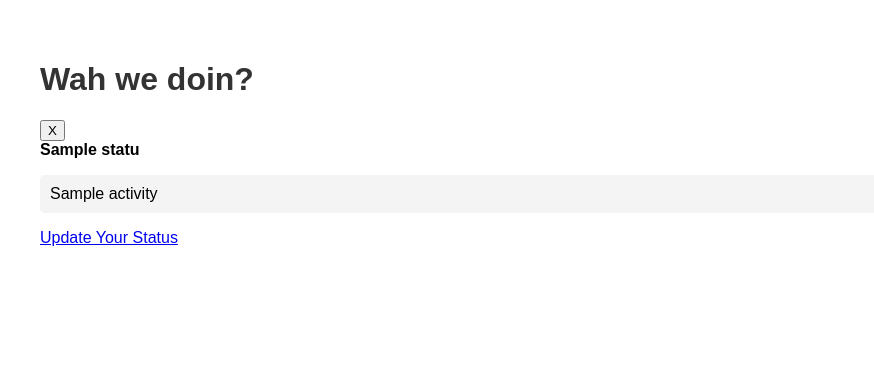
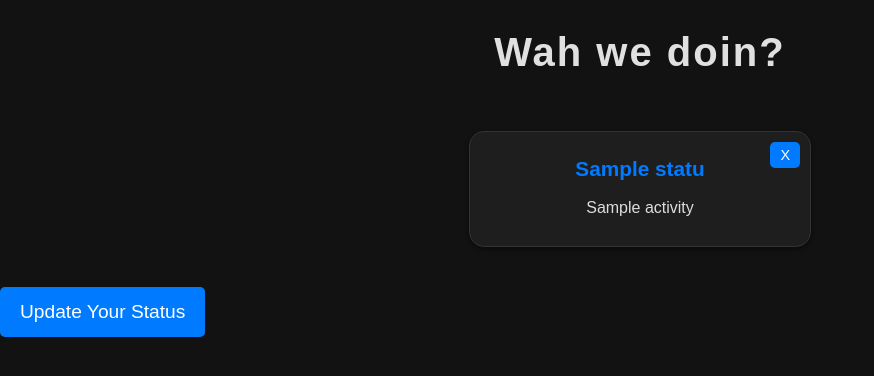
Before and after one commit to tristannarine/TheBoysStatus, a Flask app: template The Boys/templates/index.html in a window 1280 px wide. Shown: the top 376 px of the page, without its empty margins (0-874 px from the left). Run offline with Flask 3, Linux system fonts and the light colour scheme; the template is opened without the code that fills it: most values are stand-ins (such as "Sample title", 1, 10 or a date in 2020).

Commit message:
Update styles.css

```diff
--- a/The Boys/static/styles.css
+++ b/The Boys/static/styles.css
@@ -1,21 +1,105 @@
+/* General Styles */
 body {
     font-family: Arial, sans-serif;
-    margin: 20px;
+    background-color: #121212; /* Dark background */
+    color: #f4f4f9;
+    margin: 0;
+    padding: 0;
+    line-height: 1.6;
+}
+
+/* Header */
+h1 {
+    text-align: center;
+    color: #e0e0e0;
+    margin-top: 20px;
+    font-size: 2.5rem;
+    letter-spacing: 2px;
+}
+
+/* Links */
+a {
+    display: inline-block;
+    margin: 20px auto;
+    text-align: center;
+    font-size: 1.2rem;
+    text-decoration: none;
+    color: white;
+    background-color: #007bff;
+    padding: 10px 20px;
+    border-radius: 5px;
+    transition: background-color 0.3s;
+}
+
+a:hover {
+    background-color: #0056b3;
+}
+
+/* Status Container */
+.status-container {
+    display: flex;
+    flex-wrap: wrap;
+    justify-content: center;
+    gap: 20px;
     padding: 20px;
 }
 
-h1 {
-    color: #333;
+/* Status Card */
+.status-card {
+    background: #1e1e1e;
+    border: 1px solid #333;
+    border-radius: 15px;
+    box-shadow: 0 2px 4px rgba(0, 0, 0, 0.5);
+    padding: 20px;
+    width: 300px;
+    position: relative;
+    text-align: center;
+    transition: transform 0.2s, box-shadow 0.2s;
 }
 
-ul {
-    list-style-type: none;
-    padding: 0;
+.status-card:hover {
+    transform: scale(1.05);
+    box-shadow: 0 4px 10px rgba(0, 0, 0, 0.8);
 }
 
-li {
-    background: #f4f4f4;
-    margin: 5px 0;
-    padding: 10px;
+.status-card strong {
+    color: #007bff;
+    font-size: 1.3rem;
+    display: block;
+    margin-bottom: 10px;
+}
+
+.status-card ul {
+    margin: 0;
+    padding: 0;
+    list-style-type: none;
+}
+
+.status-card ul li {
+    margin-bottom: 5px;
+    font-size: 1rem;
+    color: #ddd;
+}
+
+/* Delete Button */
+.status-card form {
+    position: absolute;
+    top: 10px;
+    right: 10px;
+}
+
+.status-card button {
+    background-color: #007bff;
+    color: white;
+    border: none;
+    padding: 5px 10px;
     border-radius: 5px;
+    font-size: 0.9rem;
+    cursor: pointer;
+    transition: background-color 0.3s, transform 0.2s;
 }
+
+.status-card button:hover {
+    background-color: #a71d2a;
+    transform: scale(1.1);
+}
```
